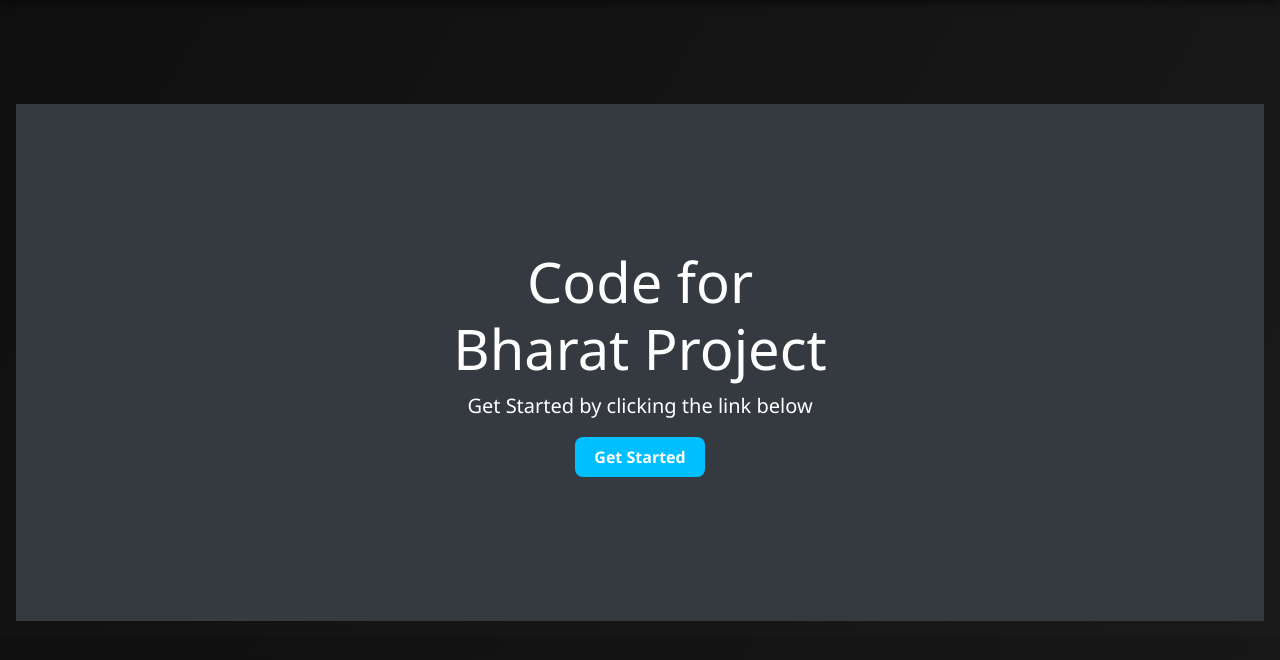
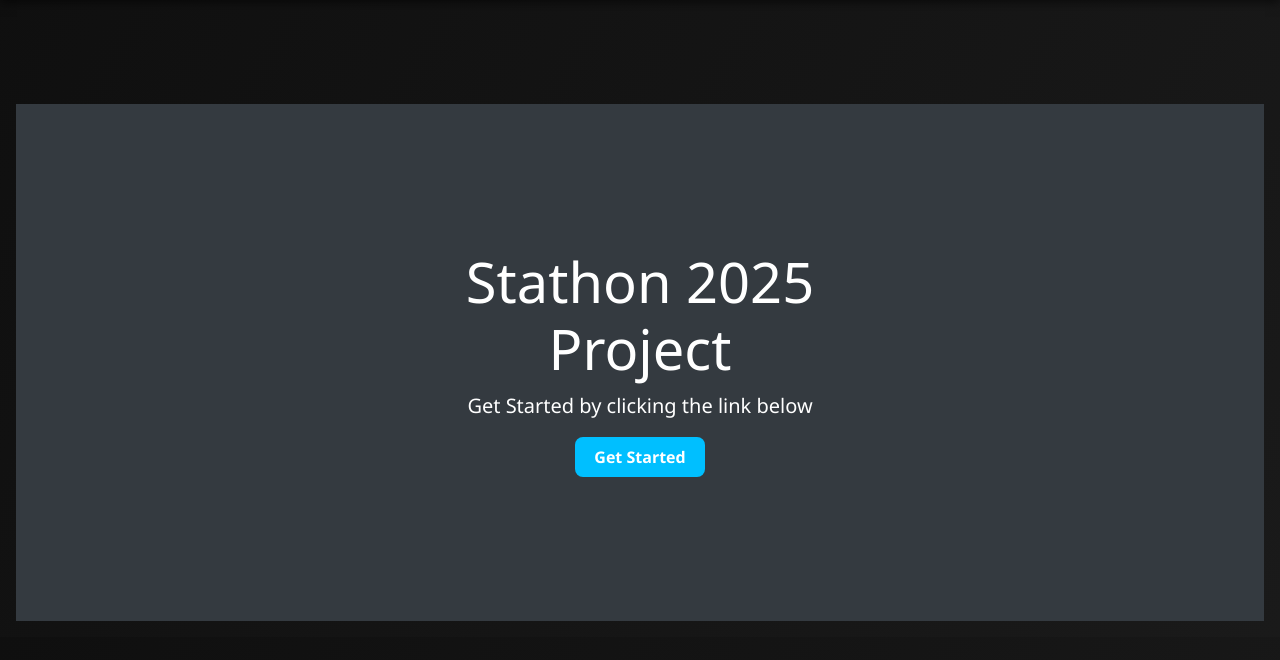
Before and after one commit to keshavmishra27/statathon_2025_project, a Flask app: page / in a window 1280 px wide. Shown: the part 69-729 px from the top of the page. Run offline with Flask 3, Linux system fonts and the light colour scheme; some libraries are stand-ins or nearby versions.

Commit message:
testing 1 done

```diff
--- a/backend/templates/home.html
+++ b/backend/templates/home.html
@@ -5,7 +5,7 @@
 {% block content %}
     <div class="position-relative overflow-hidden p-3 p-md-5 m-md-3 text-center bg-dark" style="color:white">
         <div class="col-md-5 p-lg-5 mx-auto my-5">
-            <h1 class="display-4 font-weight-normal">Code for Bharat Project</h1>
+            <h1 class="display-4 font-weight-normal">Stathon 2025 Project</h1>
             <p class="lead font-weight-normal">Get Started by clicking the link below</p>
             <a class="btn btn-primary" href="{{ url_for('app_blueprint.upload_page') }}">Get Started</a>
         </div>
```
Also changed, not shown: instance/yourdatabase.db, 1 other file.
